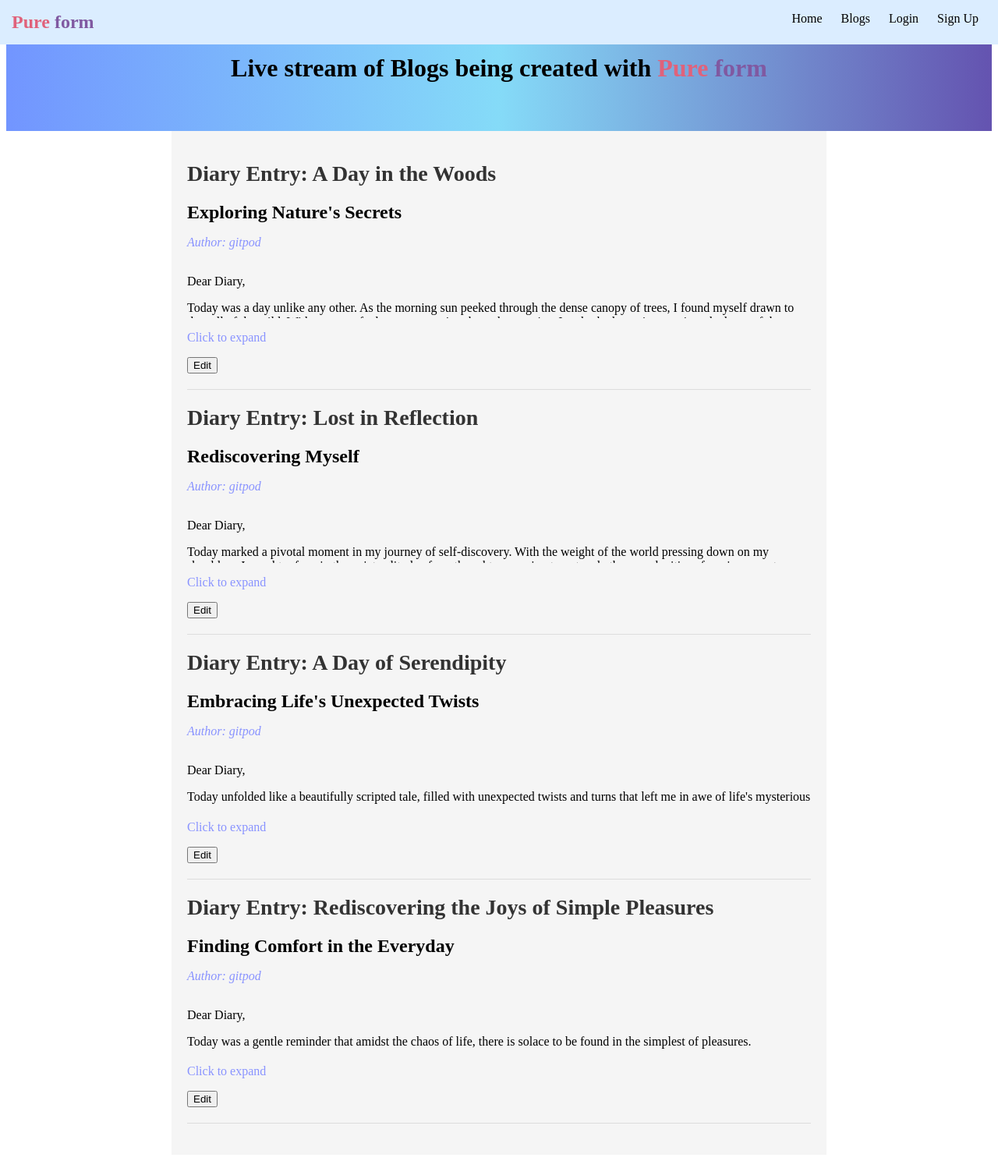
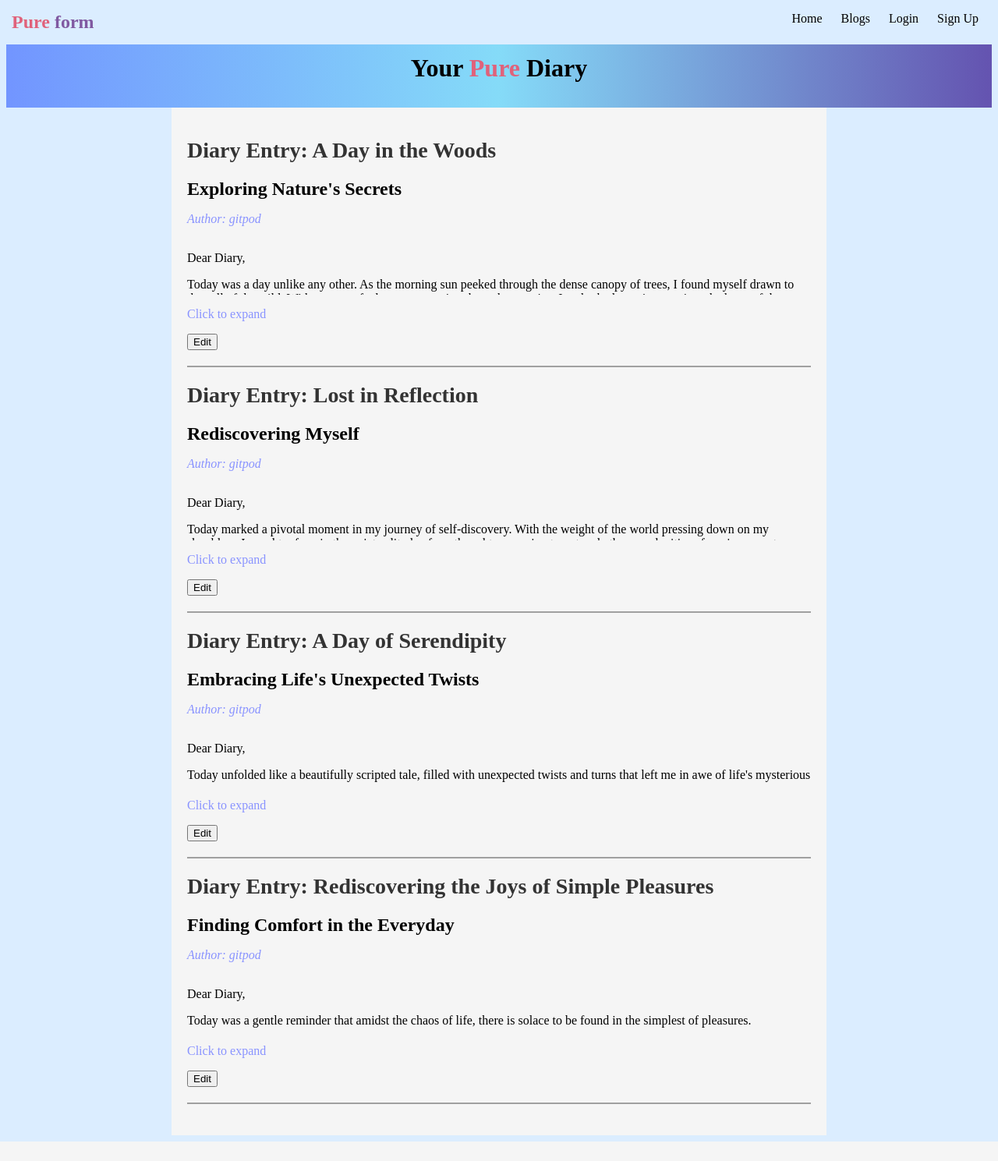
Before and after one commit to RoMcGill/blogprog, a Django app: page /blog-content/ in a window 1280 px wide. Shown: the whole page at 78% size. After the commit the page ends 1464 px from the top, so only its background shows below. Run offline with Django 5.2, Linux system fonts and the light colour scheme; data comes from the database, SQL or seed files in the repository; both versions use the stored data as it was after the commit; grey boxes are pictures that could not be loaded.

Commit message:
add styling

```diff
--- a/myproject/blog/static/blog/css/styles.css
+++ b/myproject/blog/static/blog/css/styles.css
@@ -1,4 +1,8 @@
 /* styles.css */
+body{
+  background-color: #dbedff;
+}
+
 nav {
   background-color: #dbedff;
   padding: 15px;
@@ -67,7 +71,7 @@ nav ul li a:hover {
   background-image: url('/static/blog/images/background3.png');
   background-repeat: no-repeat;
   background-size: cover;
-  width: 100%;
+  width: 50%;
 }
 
   /* Style for overall layout */
@@ -86,6 +90,7 @@ nav ul li a:hover {
   color: #000000; /* White text for contrast */
   text-align: center;
   padding: 40px 0; /* Top and bottom padding */
+  height: 50px;
 }
 
 @keyframes gradient {
@@ -130,7 +135,7 @@ nav ul li a:hover {
 
 /* Style for post item */
 .post-item {
-  border-bottom: 1px solid #ddd; /* Light gray border */
+  border-bottom: 2px solid #a0a0a0; /* Light gray border */
   padding-bottom: 20px;
   margin-bottom: 20px;
 }
@@ -310,7 +315,7 @@ input[type="file"] {
 
 
   .button1 {
-    --color: #ffa489;
+    --color: #1d8eff;
     font-family: inherit;
     display: inline-block;
     width: 8em;
@@ -354,6 +359,6 @@ input[type="file"] {
    }
 
    .button1:active:before {
-    background: #ffa489;
+    background: #dbedff;
     transition: background 0s;
    }
--- a/myproject/blog/templates/blog/blog_content.html
+++ b/myproject/blog/templates/blog/blog_content.html
@@ -2,7 +2,7 @@
 
 {% block content %}
 <div class="hero1">
-  <h1>Live stream of Blogs being created with <span class="pure">Pure</span> <span class="form">form</span></h1>
+  <h1>Your <span class="pure">Pure</span> Diary </h1>
 </div>
 
 <div class="blog-container">
```
Also changed, not shown: myproject/db.sqlite3.
